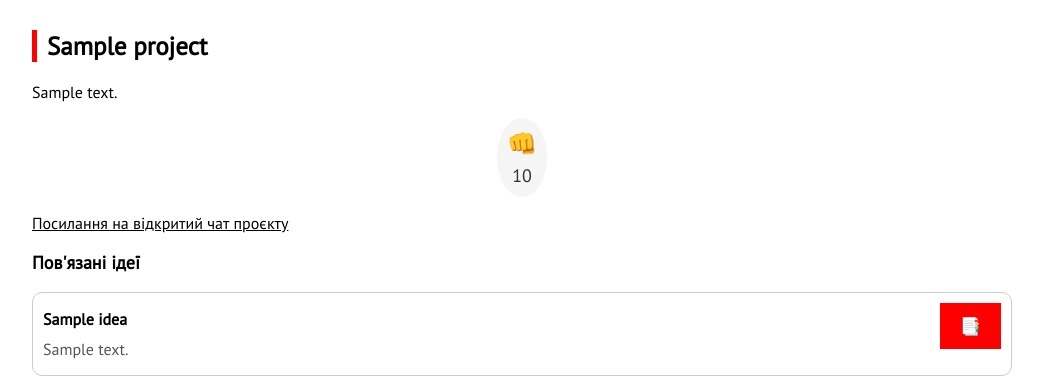
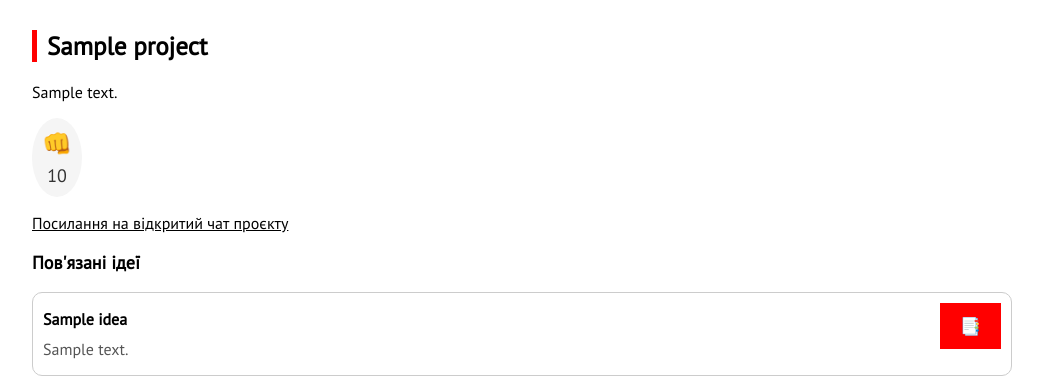
Before and after one commit to hromadianka/crimean-hromada, a Django app: template templates/project.html in a window 1280 px wide. Shown: the part 100-482 px from the top of the page, without its empty margins (118-1161 px from the left). Run offline with Django 4.2, Linux system fonts and the light colour scheme; the template is opened without the code that fills it: most values are stand-ins (such as "Sample title", 1, 10 or a date in 2020); grey boxes marked "Sample" are stand-in pictures; some libraries are stand-ins or nearby versions.

Commit message:
Update project.html

```diff
--- a/templates/project.html
+++ b/templates/project.html
@@ -4,12 +4,11 @@
 <h1>{{ project.name }}</h1>
 <p>{% autoescape off %}{{ project.description }}{% endautoescape %}</p>
 
-<div class="project-action">
-    <button class="like-button" data-project-id="{{ project.id }}">
-        <span class="like-icon">👊</span>
-        <span class="like-count">{{ project.likes }}</span>
-    </button>
-</div>
+
+<button class="like-button" data-project-id="{{ project.id }}">
+    <span class="like-icon">👊</span>
+    <span class="like-count">{{ project.likes }}</span>
+</button>
 <p><a href="{{ project.chat_element }}">Посилання на відкритий чат проєкту</a></p>
 {% if is_author %}
 <p><a href="{% url 'edit_project' project.id %}">Редагувати проєкт</a></p>
```
